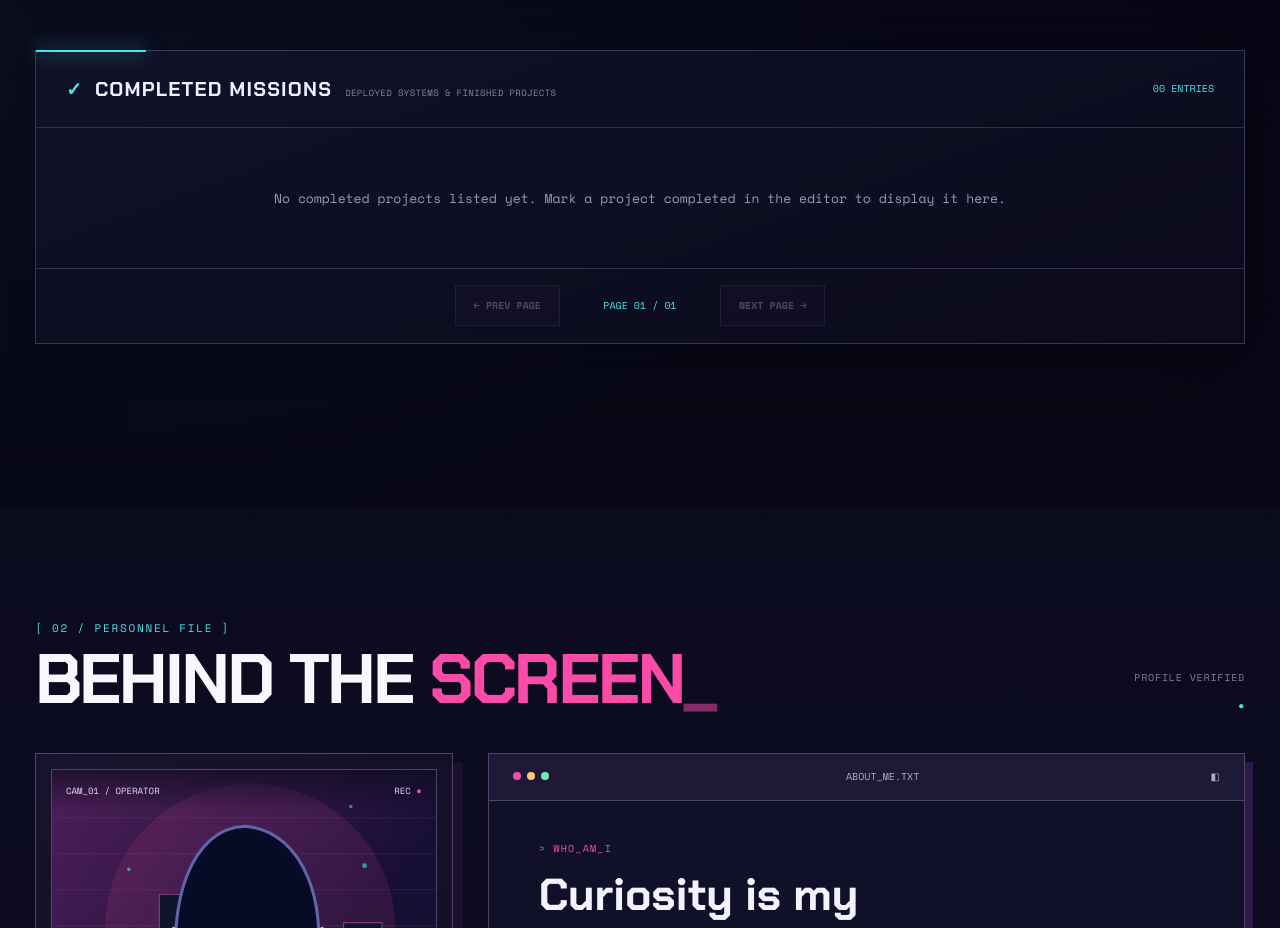
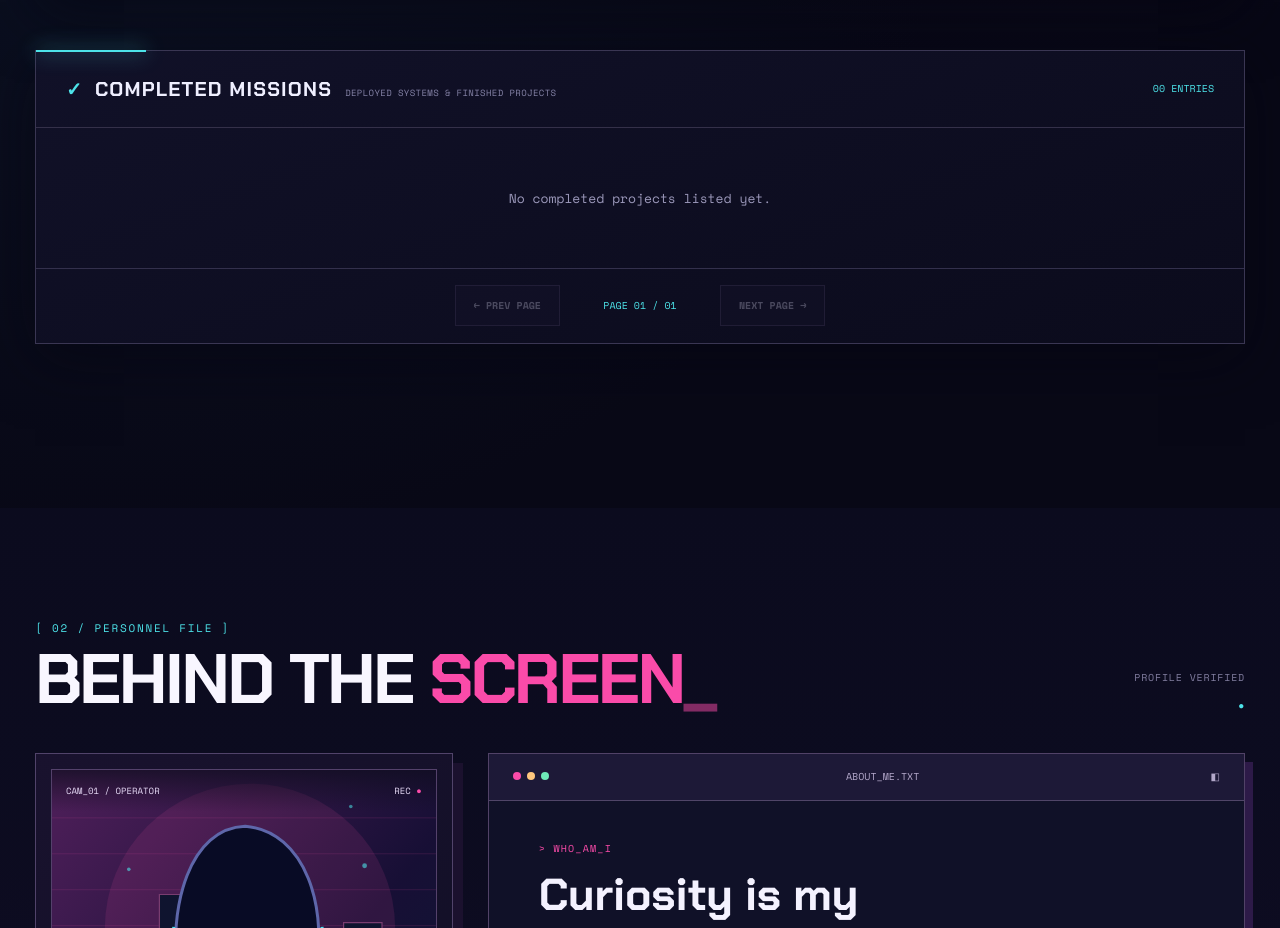
Before and after one commit to BlasianMonk/Portfolio-Website, a plain HTML site: page index.html in a window 1280 px wide. Shown: the part 1907-2835 px from the top of the page. Drawn offline with nearby package versions, Linux system fonts and the light colour scheme.

Commit message:
Add files via upload

```diff
--- a/content.js
+++ b/content.js
@@ -44,6 +44,7 @@ window.SITE_CONTENT = {
         "JavaScript",
         "HTML5",
         "CSS3",
+        "Lua",
         "Git"
       ]
     },
--- a/index.html
+++ b/index.html
@@ -80,7 +80,7 @@
         <div class="archive-panel completed-panel" id="completed-panel" data-archive="completed">
           <div class="archive-title"><div><span class="archive-symbol cyan-symbol">✓</span><h3>COMPLETED MISSIONS</h3><small>DEPLOYED SYSTEMS &amp; FINISHED PROJECTS</small></div><span class="archive-count mono" id="completed-count">00 ENTRIES</span></div>
           <div class="mission-grid" id="completed-grid" aria-live="polite"></div>
-          <p class="empty" id="completed-empty" hidden>No completed projects listed yet. Mark a project completed in the editor to display it here.</p>
+          <p class="empty" id="completed-empty" hidden>No completed projects listed yet.</p>
           <div class="pagination" aria-label="Completed mission pages"><button type="button" id="completed-prev">← PREV PAGE</button><span id="completed-page" class="mono">PAGE 01 / 01</span><button type="button" id="completed-next">NEXT PAGE →</button></div>
         </div>
       </div>
```
